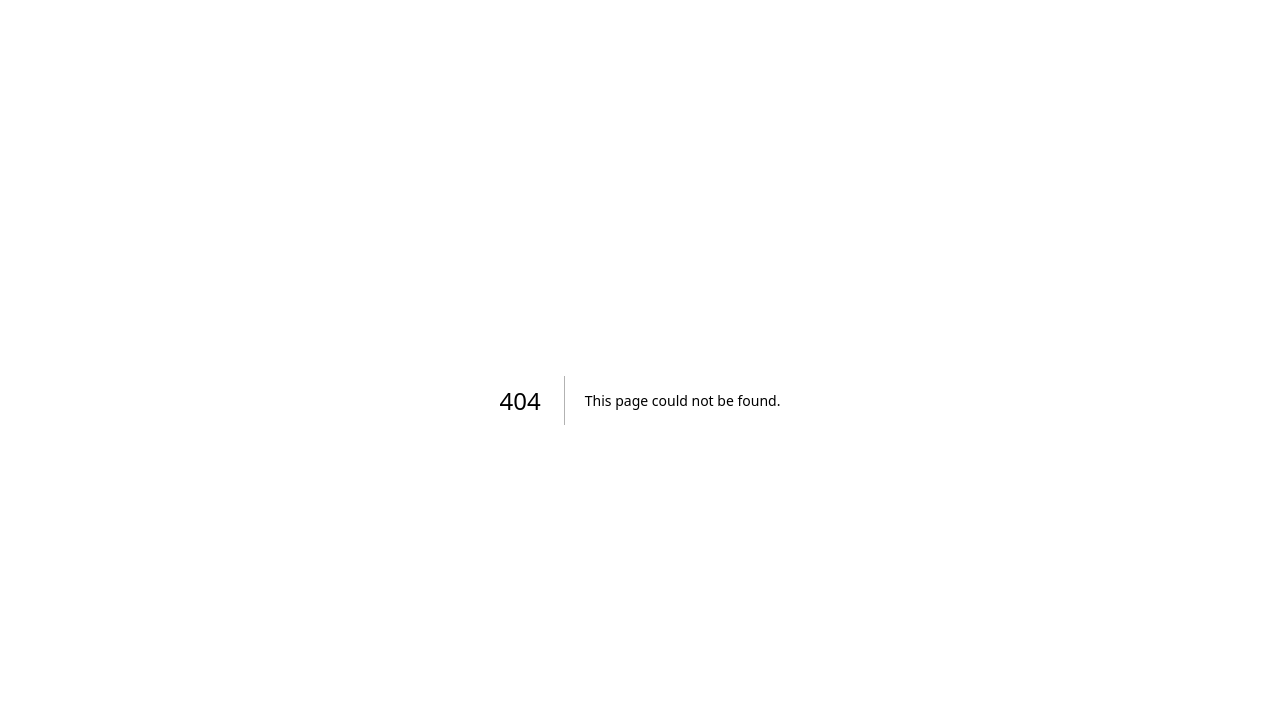
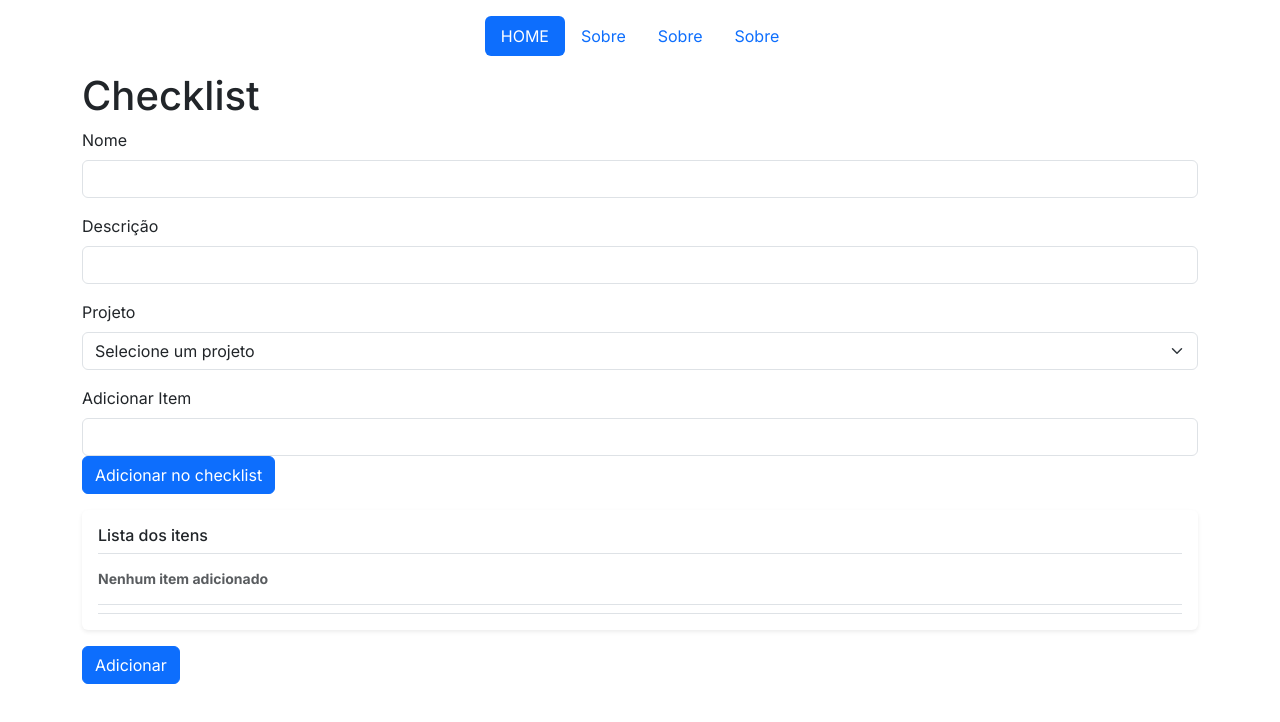
Before and after one commit to LuizLLPz/gpti, a Next.js app in the folder client/: page /dashboard/checklist in a window 1280 px wide. Before the commit this address had no page. Shown: the top 722 px of the page. Built offline with nearby package versions, Linux system fonts and the light colour scheme.

Commit message:
Checklist front

```diff
--- /dev/null
+++ b/client/app/dashboard/checklist/itensChecklist.tsx
@@ -0,0 +1,46 @@
+import { listCheck } from "./page"
+
+export interface ItensChecklistProps {
+    list?: listCheck[]
+}
+
+export default function ItensChecklist({list}: ItensChecklistProps) {
+    if(list){
+    return(
+        <div className="my-3 p-3 bg-body rounded shadow-sm">
+        <h6 className="border-bottom pb-2 mb-0">Lista dos itens</h6>
+        <div className="border-bottom pb-2 mb-0">
+                {
+                    list.map((list, key) => {
+                        return(
+                            <div className="d-flex text-body-secondary pt-3" key={key}>
+                                <div className="pb-3 mb-0 small lh-sm border-bottom w-100">
+                                    <div className="d-flex justify-content-between">
+                                        <strong className="text-gray-dark">{list.item}</strong>
+                                        <a href="#">Excluir</a>
+                                    </div>
+                                </div>
+                            </div>
+                        )
+                    })
+                }
+        </div>
+        </div>
+    )
+    } else {
+        return(
+            <div className="my-3 p-3 bg-body rounded shadow-sm">
+            <h6 className="border-bottom pb-2 mb-0">Lista dos itens</h6>
+            <div className="border-bottom pb-2 mb-0">
+                    <div className="d-flex text-body-secondary pt-3">
+                        <div className="pb-3 mb-0 small lh-sm border-bottom w-100">
+                            <div className="d-flex justify-content-between">
+                                <strong className="text-gray-dark">Nenhum item adicionado</strong>
+                            </div>
+                        </div>
+                    </div>
+            </div>
+            </div>
+        )
+    }
+}
--- /dev/null
+++ b/client/app/dashboard/checklist/page.tsx
@@ -0,0 +1,74 @@
+'use client';
+
+import { useEffect, useState } from "react";
+import { Checklist } from "../../layout";
+
+import Header from "../../header";
+import { Project } from "../types";
+import ItensChecklist from "./itensChecklist";
+
+export interface listCheck {
+    item: string,
+}
+
+export default function Checklist() {
+    const [project, setProject] = useState<Project[]>()
+    const [ckecklist, setChecklist] = useState<Checklist[]>()
+    const [listChecklist, setListChecklist] = useState<listCheck[]>()
+    const [item, setItem] = useState<string>("")
+
+    function adicionarList(novoItem: listCheck){
+        if(listChecklist){
+            setListChecklist([...listChecklist, novoItem])
+        }
+    }
+
+
+    useEffect(
+        () => {
+        setTimeout(() => {
+            setProject([{name: "Projeto 1", description: "Descrição do projeto 1"}, {name: "Projeto 2", description: "Descrição do projeto 2"}, {name: "Projeto 3", description: "Descrição do projeto 3"}])
+            setChecklist([{name: "Checklist 1", description: "Descrição do checklist 1", lastUpdate: new Date(), project: {name: "Projeto 1", description: "Descrição do projeto 1"}}, {name: "Checklist 2", description: "Descrição do checklist 2", lastUpdate: new Date(), project: {name: "Projeto 2", description: "Descrição do projeto 2"}}])
+        })}, [])
+
+    return(
+        <>
+        <Header />
+        <main className="container">
+        <h1>Checklist</h1>
+        <form>
+            <div className="mb-3">
+                <label htmlFor="name" className="form-label">Nome</label>
+                <input type="text" className="form-control" id="name"/>
+            </div>
+            <div className="mb-3">
+                <label htmlFor="description" className="form-label">Descrição</label>
+                <input type="text" className="form-control" id="description"/>
+            </div>
+            <div className="mb-3">
+                <label htmlFor="project" className="form-label">Projeto</label>
+                <select className="form-select" aria-label="Default select example" id="project">
+                    <option selected>Selecione um projeto</option>
+                    {
+                        project?.map((project) => {
+                            return(
+                                <option value={project.name}>{project.name}</option>
+                            )
+                        })
+                    }
+                </select>
+            </div>
+            <div className="mb-3">
+                <label htmlFor="add" className="form-label">Adicionar Item</label>
+                <input type="text" className="form-control" id="add" value={item} onChange={(e) => setItem(e.target.value)}/>
+                <button type="button" className="btn btn-primary" onClick={() => item ? adicionarList({item: item}) : console.log("nada")}>Adicionar no checklist</button>
+                <ItensChecklist list={listChecklist}/>
+
+            </div>
+            <button type="submit" className="btn btn-primary">Adicionar</button>
+        </form>
+
+        </main>
+        </>
+    )
+}
--- a/client/app/dashboard/listAuditoria.tsx
+++ b/client/app/dashboard/listAuditoria.tsx
@@ -5,12 +5,12 @@ import { MouseEventHandler } from "react";
 
 
 interface ListAuditoriaProps {
-    list: Auditoria[],
+    list?: Auditoria[],
     eventOnClick: MouseEventHandler<HTMLButtonElement> | undefined
 }
 
 export default function ListAuditoria({list, eventOnClick}: ListAuditoriaProps) {
-    if(list.length){
+    if(list){
         return(
             <div className="my-3 p-3 bg-body rounded shadow-sm">
             <h6 className="border-bottom pb-2 mb-0">Auditoria</h6>
--- a/client/app/dashboard/listChecklist.tsx
+++ b/client/app/dashboard/listChecklist.tsx
@@ -4,12 +4,12 @@ import { MouseEventHandler } from "react";
 import { Checklist } from "../layout";
 
 interface ListChecklistProps {
-    list: Checklist[],
+    list?: Checklist[],
     eventOnClick: MouseEventHandler<HTMLButtonElement> | undefined
 }
 
 export default function ListCheckList({list, eventOnClick}:ListChecklistProps) {
-    if(list.length > 0){
+    if(list){
         return(
             <div className="my-3 p-3 bg-body rounded shadow-sm">
             <h6 className="border-bottom pb-2 mb-0">Checklist</h6>
--- a/client/app/dashboard/listProjetos.tsx
+++ b/client/app/dashboard/listProjetos.tsx
@@ -4,11 +4,11 @@ import { MouseEventHandler } from "react";
 import { Project } from "../layout";
 
 interface ListProjetosProps {
-    list: Project[],
+    list?: Project[],
     eventOnClick: MouseEventHandler<HTMLButtonElement> | undefined
 }
 export default function ListProjetos({list, eventOnClick}: ListProjetosProps) {
-    if(list.length > 0){
+    if(list){
         return(
             <div className="my-3 p-3 bg-body rounded shadow-sm">
             <h6 className="border-bottom pb-2 mb-0">Projetos</h6>
--- a/client/app/login/page.tsx
+++ b/client/app/login/page.tsx
@@ -12,7 +12,7 @@ export default function Login() {
             NOMEUSUARIO: model.username,
             SENHA: model.password
         }
-        const data = await fetch('http://localhost:80/Usuario/login', {body: JSON.stringify(user), method: 'POST'})
+        const data = await fetch('https://7f69-191-243-137-66.ngrok-free.app/Usuario/login', {body: JSON.stringify(user), method: 'POST'})
         const json = await data.json();
         if (data.status < 400) {
             alert("Login realizado com sucesso!")
```
Also changed, not shown: client/app/dashboard/page.tsx (+6 -6 lines).
